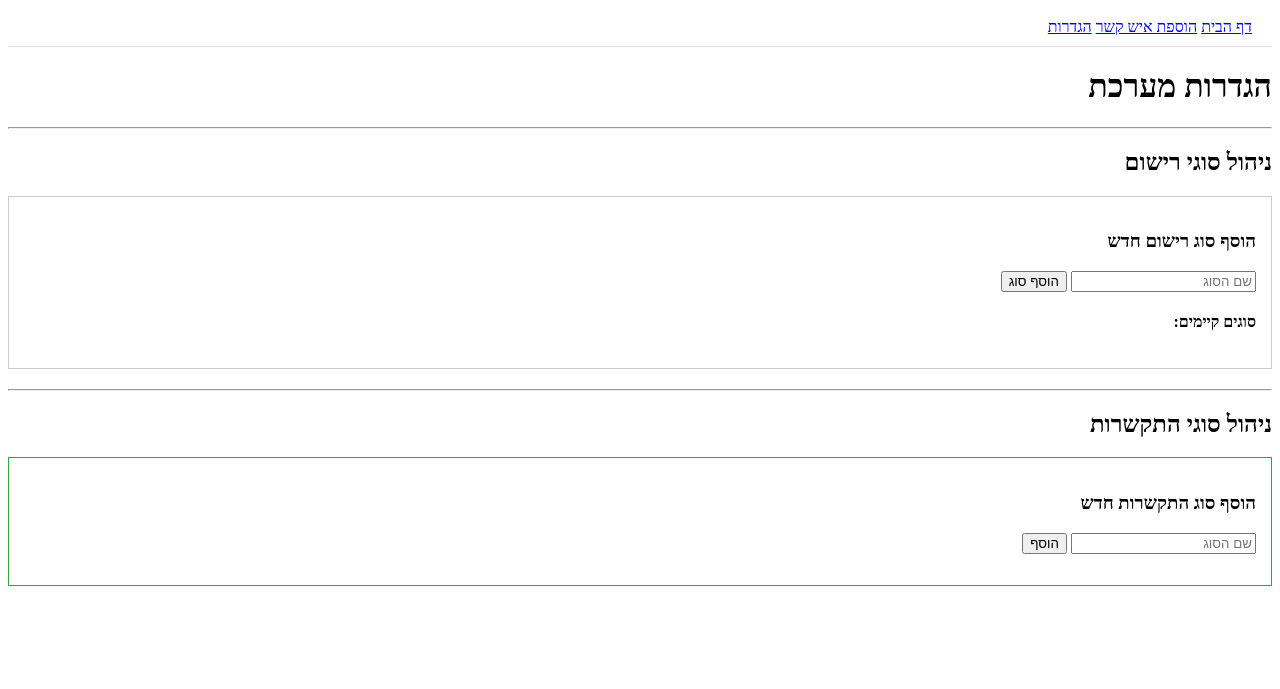
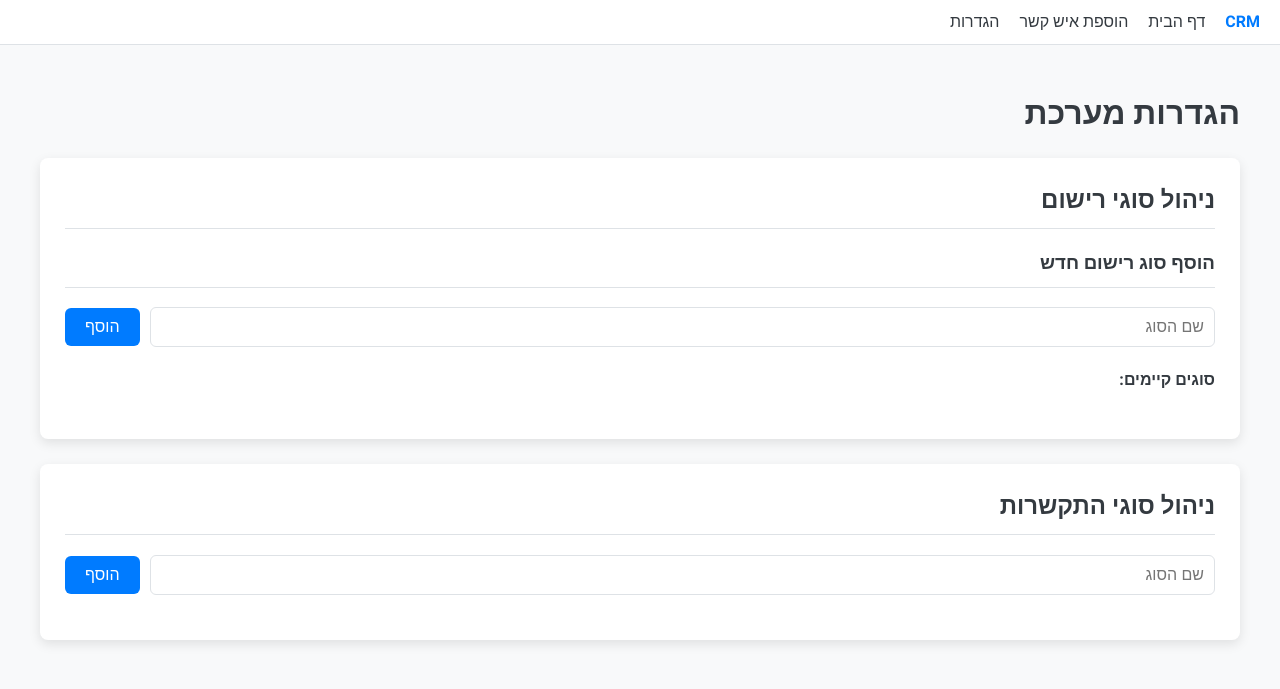
Before and after one commit to 27180781/CRMMM, a Flask app: page /settings in a window 1280 px wide. Shown: the top 689 px of the page. Run offline with Flask 3, Linux system fonts and the light colour scheme.

Commit message:
Feature: Add full edit and delete capabilities for all settings

```diff
--- a/templates/base.html
+++ b/templates/base.html
@@ -1,26 +1,104 @@
 <!doctype html>
 <html lang="he" dir="rtl">
-  <head>
-    <meta charset="utf-g">
+<head>
+    <meta charset="utf-8">
     <meta name="viewport" content="width=device-width, initial-scale=1">
     <title>מערכת CRM</title>
+    <link rel="preconnect" href="https://fonts.googleapis.com">
+    <link rel="preconnect" href="https://fonts.gstatic.com" crossorigin>
+    <link href="https://fonts.googleapis.com/css2?family=Heebo:wght@400;500;700&display=swap" rel="stylesheet">
+    <style>
+        :root {
+            --primary-color: #007bff;
+            --primary-hover-color: #0056b3;
+            --bg-color: #f8f9fa;
+            --panel-bg-color: #ffffff;
+            --text-color: #343a40;
+            --text-light-color: #6c757d;
+            --border-color: #dee2e6;
+            --shadow: 0 4px 12px rgba(0, 0, 0, 0.1);
+            --border-radius: 8px;
+            --success-color: #28a745;
+            --danger-color: #dc3545;
+        }
 
-    {# --- Placeholder for styles and other head elements --- #}
-    {% block head %}
-    {% endblock %}
-  </head>
+        body {
+            font-family: 'Heebo', sans-serif;
+            background-color: var(--bg-color);
+            color: var(--text-color);
+            margin: 0;
+        }
 
-  <body>
+        .main-container {
+            padding: 25px;
+            max-width: 1200px;
+            margin: 0 auto;
+        }
 
-    <nav style="padding: 10px 20px; background-color: #fff; border-bottom: 1px solid #dee2e6; margin-bottom: 20px;">
-        <a href="{{ url_for('index') }}">דף הבית</a>
-        <a href="{{ url_for('add_contact') }}">הוספת איש קשר</a>
-        <a href="{{ url_for('settings') }}">הגדרות</a>
+        /* --- Global Styles for Forms, Buttons, etc. --- */
+        .btn {
+            padding: 10px 20px;
+            border: none;
+            border-radius: 6px;
+            cursor: pointer;
+            font-size: 1rem;
+            font-weight: 500;
+            transition: all 0.2s ease;
+            text-decoration: none;
+            display: inline-flex;
+            align-items: center;
+            justify-content: center;
+            gap: 8px;
+        }
+
+        .btn-primary { background-color: var(--primary-color); color: white; }
+        .btn-primary:hover { background-color: var(--primary-hover-color); }
+        .btn-success { background-color: var(--success-color); color: white; }
+        .btn-danger { background-color: var(--danger-color); color: white; }
+
+        input[type="text"], input[type="email"], input[type="tel"], select, textarea {
+            width: 100%;
+            padding: 10px;
+            border: 1px solid var(--border-color);
+            border-radius: 6px;
+            font-size: 1rem;
+            box-sizing: border-box;
+            margin-bottom: 15px;
+        }
+
+        label {
+            display: block;
+            margin-bottom: 8px;
+            font-weight: 500;
+            font-size: 0.9rem;
+        }
+
+        h1 {
+             margin-top: 0;
+             font-size: 2rem;
+             font-weight: 700;
+        }
+
+        .card {
+            background-color: var(--panel-bg-color);
+            border-radius: var(--border-radius);
+            box-shadow: var(--shadow);
+            padding: 25px;
+            margin-bottom: 25px;
+        }
+    </style>
+    {% block head %}{% endblock %}
+</head>
+<body>
+    <nav style="padding: 10px 20px; background-color: #fff; border-bottom: 1px solid #dee2e6; margin-bottom: 20px; display: flex; gap: 20px; align-items: center;">
+        <a href="{{ url_for('index') }}" style="font-weight: bold; color: var(--primary-color); text-decoration: none;">CRM</a>
+        <a href="{{ url_for('index') }}" style="color: var(--text-color); text-decoration: none;">דף הבית</a>
+        <a href="{{ url_for('add_contact') }}" style="color: var(--text-color); text-decoration: none;">הוספת איש קשר</a>
+        <a href="{{ url_for('settings') }}" style="color: var(--text-color); text-decoration: none;">הגדרות</a>
     </nav>
 
-    {# --- Placeholder for the main page content --- #}
-    {% block content %}
-    {% endblock %}
-
-  </body>
+    <main class="main-container">
+        {% block content %}{% endblock %}
+    </main>
+</body>
 </html>
--- a/templates/settings.html
+++ b/templates/settings.html
@@ -1,25 +1,60 @@
 {% extends "base.html" %}
 
 {% block head %}
+{{ super() }}
 <style>
+  .settings-section {
+    background-color: var(--panel-bg-color);
+    border-radius: var(--border-radius);
+    box-shadow: var(--shadow);
+    padding: 25px;
+    margin-bottom: 25px;
+  }
+  .settings-section h2, .settings-section h3 {
+    margin-top: 0;
+    padding-bottom: 10px;
+    border-bottom: 1px solid var(--border-color);
+  }
+  .add-form {
+    display: flex;
+    gap: 10px;
+    margin-bottom: 20px;
+    align-items: center;
+  }
+  .add-form input { flex-grow: 1; margin-bottom: 0; }
+
   .item-list { list-style: none; padding: 0; }
-  .item-list li { display: flex; justify-content: space-between; align-items: center; padding: 8px; border-bottom: 1px solid #eee; }
+  .item-list li {
+    display: flex;
+    justify-content: space-between;
+    align-items: center;
+    padding: 10px 5px;
+    border-bottom: 1px solid #eee;
+  }
+  .item-list li:last-child { border-bottom: none; }
+
   .item-actions { display: flex; gap: 10px; }
-  .edit-form { display: none; }
+  .edit-form { display: none; gap: 10px; width: 100%; }
+  .edit-form input { flex-grow: 1; margin-bottom: 0; }
+  .edit-btn, .delete-btn {
+    padding: 5px 10px;
+    font-size: 0.9em;
+    border: 1px solid var(--border-color);
+    background-color: #fff;
+    cursor: pointer;
+  }
 </style>
 {% endblock %}
 
 {% block content %}
-<div class="dashboard-container">
 <h1>הגדרות מערכת</h1>
-    <hr>
 
+<div class="settings-section">
     <h2>ניהול סוגי רישום</h2>
-    <div style="border: 1px solid #ccc; padding: 15px; margin-bottom: 20px;">
     <h3>הוסף סוג רישום חדש</h3>
-      <form action="{{ url_for('add_contact_type') }}" method="post">
+    <form action="{{ url_for('add_contact_type') }}" method="post" class="add-form">
         <input type="text" name="name" placeholder="שם הסוג" required>
-        <button type="submit">הוסף סוג</button>
+        <button type="submit" class="btn btn-primary">הוסף</button>
     </form>
     <h4>סוגים קיימים:</h4>
     <ul class="item-list">
@@ -27,12 +62,13 @@
         <li>
             <span class="item-name">{{ c_type.name }}</span>
             <form class="edit-form" action="{{ url_for('edit_setting', item_type='contact_type', item_id=c_type.id) }}" method="post">
-            <input type="text" name="name" value="{{ c_type.name }}" required> <button type="submit">שמור</button>
+                <input type="text" name="name" value="{{ c_type.name }}" required>
+                <button type="submit" class="btn btn-success">שמור</button>
             </form>
             <div class="item-actions">
                 <button type="button" class="edit-btn">ערוך</button>
                 <form action="{{ url_for('delete_setting', item_type='contact_type', item_id=c_type.id) }}" method="post" onsubmit="return confirm('האם אתה בטוח? פעולה זו תמחק גם את כל הסטטוסים המשויכים.');">
-              <button type="submit">מחק</button>
+                    <button type="submit" class="delete-btn btn-danger" style="color:white;">מחק</button>
                 </form>
             </div>
         </li>
@@ -41,23 +77,25 @@
 </div>
 
 {% for c_type in contact_types %}
-    <div style="border: 1px solid #007bff; padding: 15px; margin-bottom: 20px;">
+<div class="settings-section">
     <h3>ניהול סטטוסים עבור: {{ c_type.name }}</h3>
-      <form action="{{ url_for('add_status') }}" method="post">
+    <form action="{{ url_for('add_status') }}" method="post" class="add-form">
         <input type="hidden" name="contact_type_id" value="{{ c_type.id }}">
-        <input type="text" name="name" placeholder="שם סטטוס חדש" required> <button type="submit">הוסף סטטוס</button>
+        <input type="text" name="name" placeholder="שם סטטוס חדש" required>
+        <button type="submit" class="btn btn-primary">הוסף</button>
     </form>
     <ul class="item-list">
         {% for status in c_type.statuses %}
         <li>
             <span class="item-name">{{ status.name }}</span>
             <form class="edit-form" action="{{ url_for('edit_setting', item_type='status', item_id=status.id) }}" method="post">
-            <input type="text" name="name" value="{{ status.name }}" required> <button type="submit">שמור</button>
+                <input type="text" name="name" value="{{ status.name }}" required>
+                <button type="submit" class="btn btn-success">שמור</button>
             </form>
             <div class="item-actions">
                 <button type="button" class="edit-btn">ערוך</button>
                 <form action="{{ url_for('delete_setting', item_type='status', item_id=status.id) }}" method="post" onsubmit="return confirm('האם אתה בטוח?')">
-              <button type="submit">מחק</button>
+                    <button type="submit" class="delete-btn btn-danger" style="color:white;">מחק</button>
                 </form>
             </div>
         </li>
@@ -66,30 +104,29 @@
 </div>
 {% endfor %}
 
-    <hr>
+<div class="settings-section">
     <h2>ניהול סוגי התקשרות</h2>
-    <div style="border: 1px solid #28a745; padding: 15px; margin-bottom: 20px;">
-      <h3>הוסף סוג התקשרות חדש</h3>
-      <form action="{{ url_for('add_activity_type') }}" method="post">
-        <input type="text" name="name" placeholder="שם הסוג" required> <button type="submit">הוסף</button>
+    <form action="{{ url_for('add_activity_type') }}" method="post" class="add-form">
+        <input type="text" name="name" placeholder="שם הסוג" required>
+        <button type="submit" class="btn btn-primary">הוסף</button>
     </form>
     <ul class="item-list">
         {% for a_type in activity_types %}
         <li>
             <span class="item-name">{{ a_type.name }}</span>
             <form class="edit-form" action="{{ url_for('edit_setting', item_type='activity_type', item_id=a_type.id) }}" method="post">
-            <input type="text" name="name" value="{{ a_type.name }}" required> <button type="submit">שמור</button>
+                <input type="text" name="name" value="{{ a_type.name }}" required>
+                <button type="submit" class="btn btn-success">שמור</button>
             </form>
             <div class="item-actions">
                 <button type="button" class="edit-btn">ערוך</button>
                 <form action="{{ url_for('delete_setting', item_type='activity_type', item_id=a_type.id) }}" method="post" onsubmit="return confirm('האם אתה בטוח?')">
-              <button type="submit">מחק</button>
+                    <button type="submit" class="delete-btn btn-danger" style="color:white;">מחק</button>
                 </form>
             </div>
         </li>
         {% endfor %}
     </ul>
-    </div>
 </div>
 
 <script>
```
Also changed, not shown: templates/add_contact.html (+12 -10 lines), templates/contact_detail.html (+51 -19 lines). Lines whose indentation alone changed are shown as unchanged.
